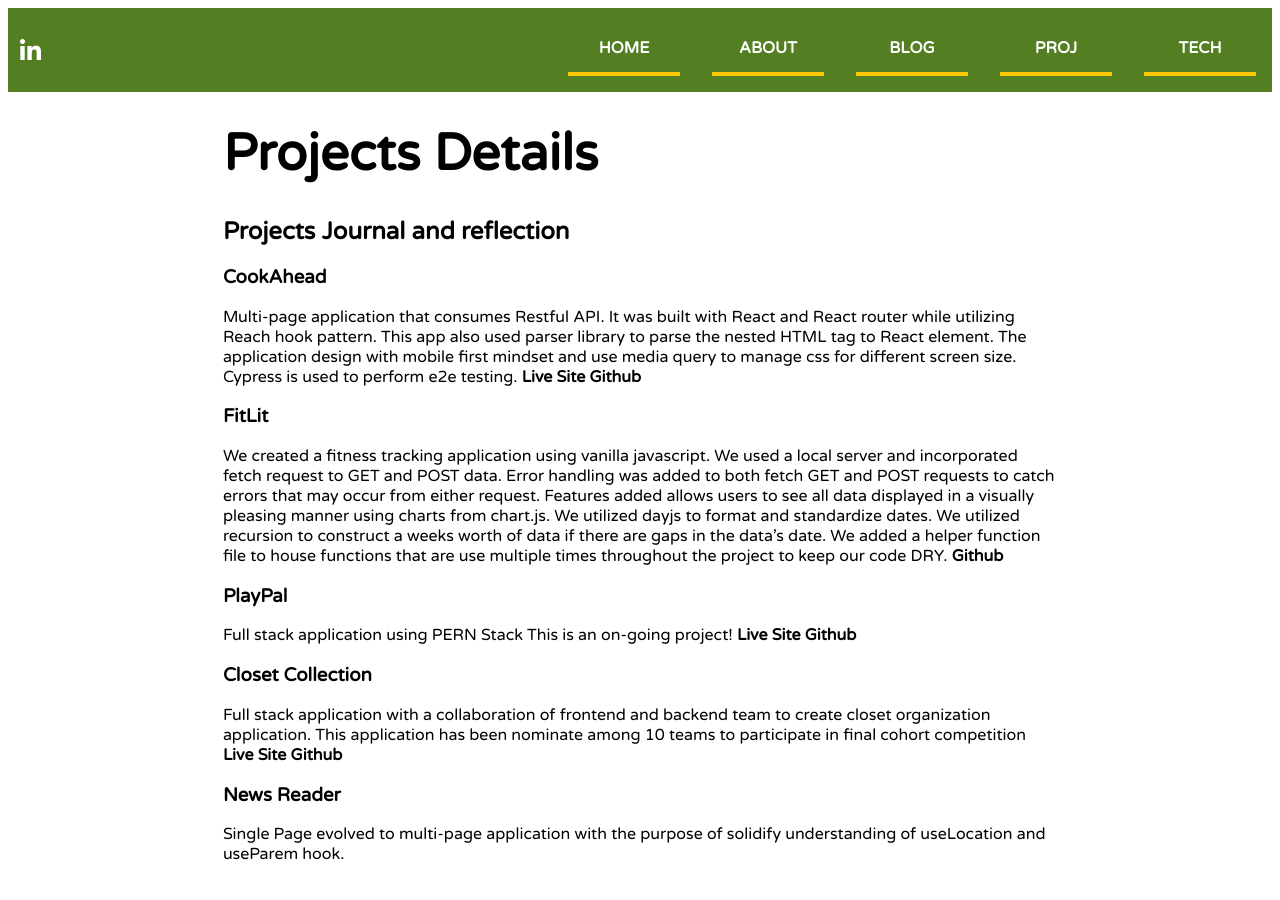
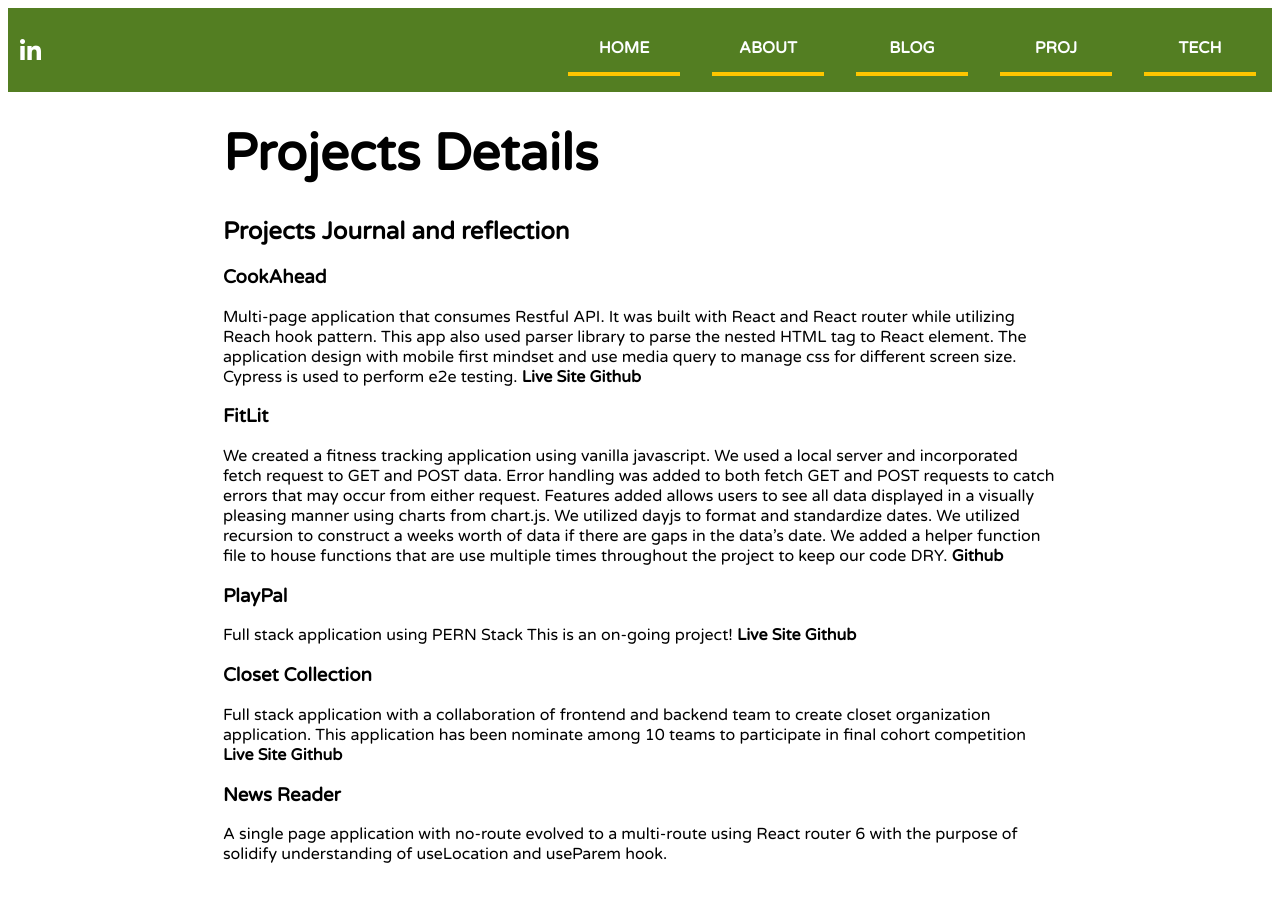
Before and after one commit to pattpjy/my-coding-journey, a Jekyll site: the page built from _posts/2023-04-20-Projects.md, in a window 1280 px wide. Built offline with Jekyll 4.4.1, drawn with Linux system fonts in a browser that asks for light colours; nearby versions of some CDN libraries.

Commit message:
Update 2023-04-20-Projects.md

```diff
--- a/_posts/2023-04-20-Projects.md
+++ b/_posts/2023-04-20-Projects.md
@@ -29,4 +29,4 @@ Full stack application with a collaboration of frontend and backend team to crea
 
 ### News Reader
 
-Single Page evolved to multi-page application with the purpose of solidify understanding of useLocation and useParem hook.
+A single page application with no-route evolved to a multi-route using React router 6 with the purpose of solidify understanding of useLocation and useParem hook.
```
